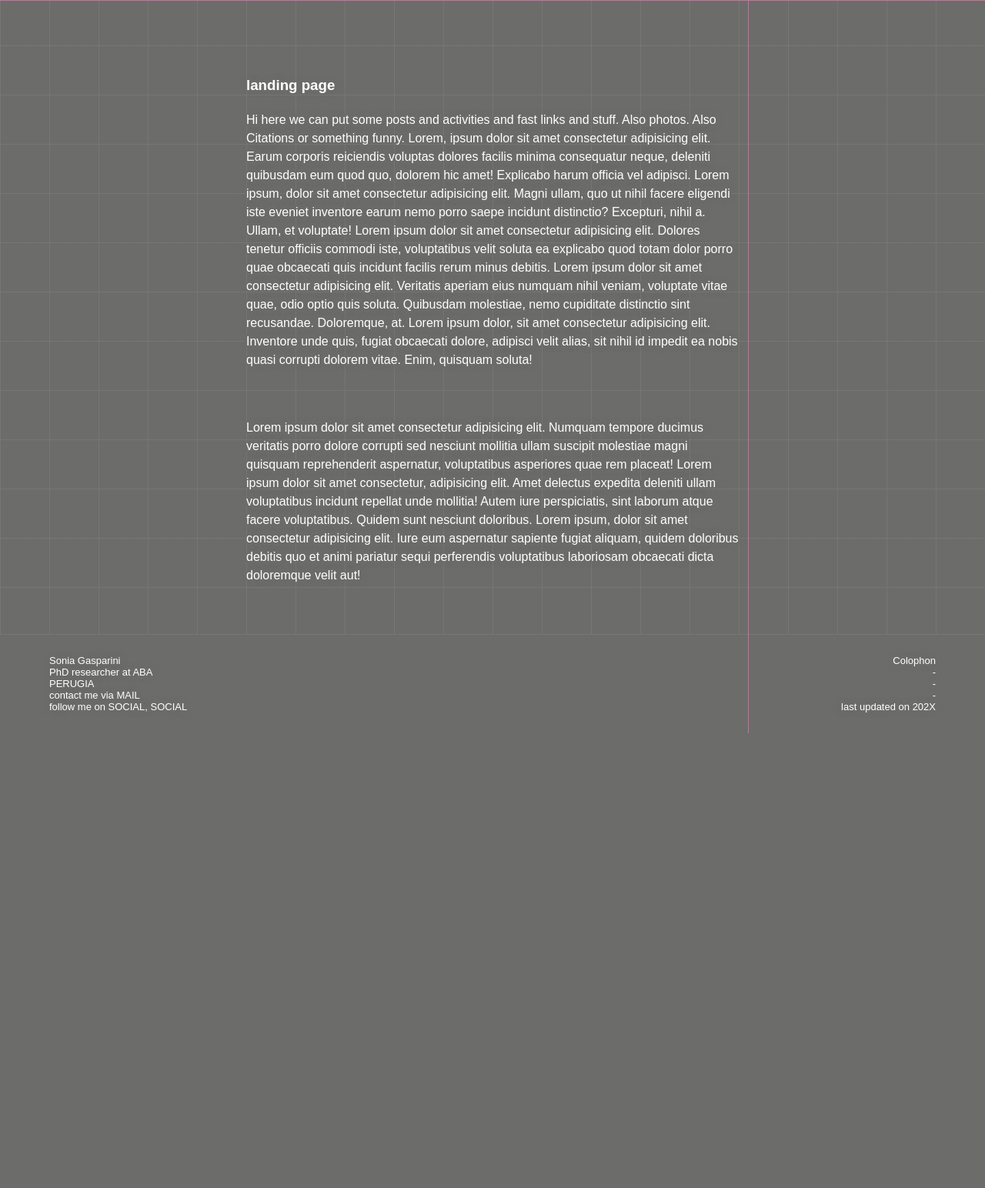
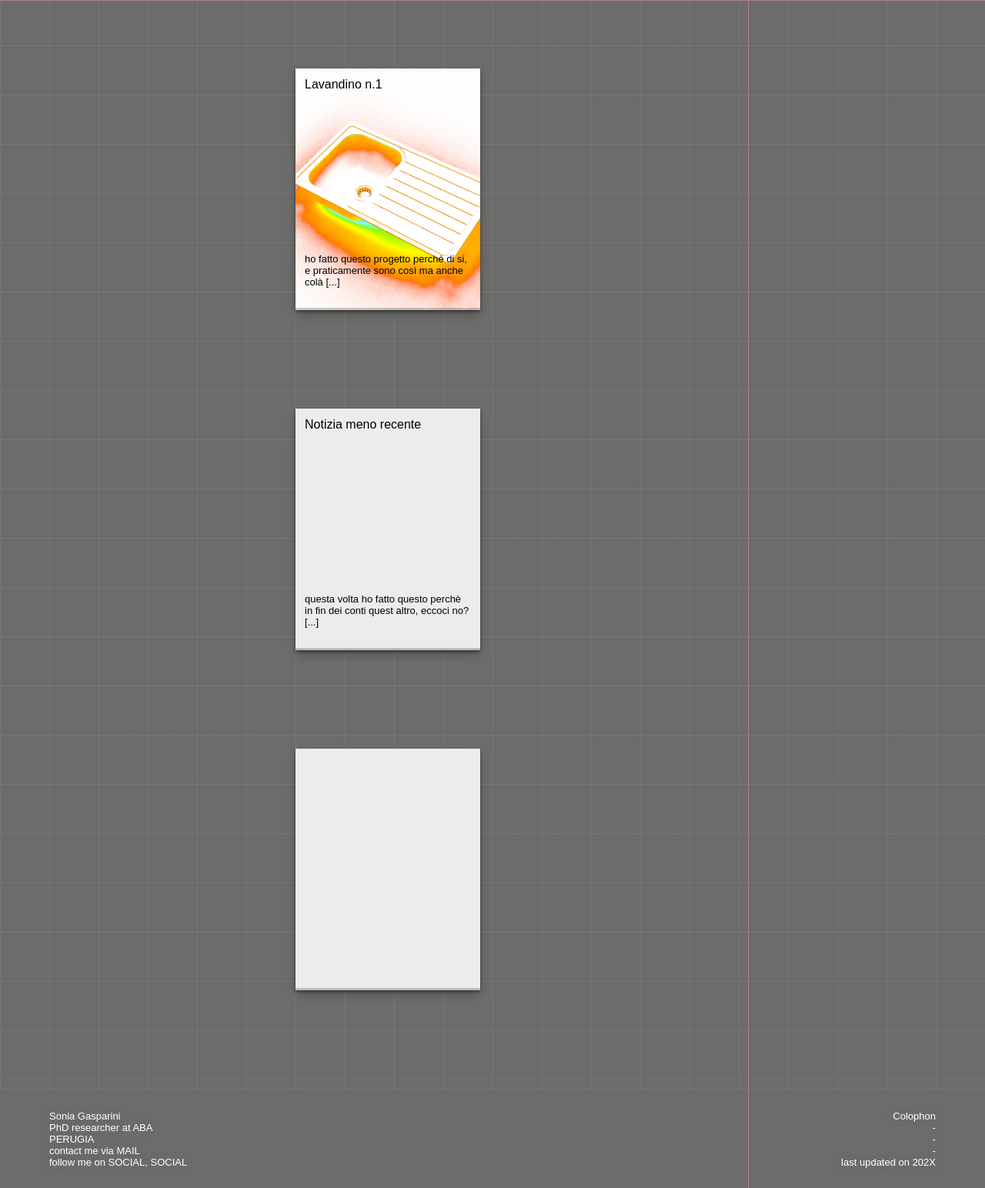
Before and after one commit to redmattre/soniaswebsite, a plain HTML site: page index.html in a window 1280 px wide. Shown: the part 69-1613 px from the top of the page at 77% size. Before the commit the page ends 1022 px from the top, so only its background shows below. Drawn offline with Linux system fonts and the light colour scheme.

Commit message:
diversificazione pagine
aggiunto: menu works dinamico, lading page, about, colophon, contatti, contenuto generico

```diff
--- /dev/null
+++ b/index.css
@@ -0,0 +1,57 @@
+.card {
+  width: 240px;
+  height: 314px;
+  background: rgb(236, 236, 236);
+  box-shadow: rgba(0, 0, 0, 0.4) 0px 2px 4px, rgba(0, 0, 0, 0.3) 0px 7px 13px -3px, rgba(0, 0, 0, 0.2) 0px -3px 0px inset;
+
+  margin-left: 30vw;
+  margin-right: 30xsvw;
+  margin-bottom: 8rem;
+  text-shadow: none;
+  overflow: hidden;
+
+  color: var(--nerone); /*QUI DOVREBBE ESSERE IL CONTRARIO*/
+}
+
+.card-img {
+    /* background-color: red; */
+    height: 65%;
+    padding: 5%;
+}
+
+.text {
+    height: 25%;
+    padding: 5%;
+    /* background-color: green; */
+    font-size: small;
+}
+
+#immagine1 {
+    background-image: url("kkk.jpg");
+    background-position: center;
+    background-size: cover;
+}
+
+#immagine2 {
+    text-shadow: none;
+    background-image: url("");
+    background-position: center;
+    background-size: cover;
+}
+
+#immagine3 {
+    text-shadow: none;
+    background-image: url();
+    background-position: center;
+    background-size: cover;
+}
+
+@media only screen and (orientation: portrait) {
+  .card {
+      width: 190px;
+      height: 254px;
+
+      margin-left: 10vw;
+      margin-right: 10vw;
+  }
+}
--- a/index.html
+++ b/index.html
@@ -5,6 +5,7 @@
     <meta name="viewport" content="width=device-width, initial-scale=1.0">
     <link rel="stylesheet" href="style.css">
     <link rel="stylesheet" href="navbar.css">
+    <link rel="stylesheet" href="index.css">
     <title>main</title>
 </head>
 <body>
@@ -49,28 +50,31 @@
                 <div class="hover-underline-animation">
                     <div class="theme-toggler">☼</div>
                 </div>
-                <!-- •
-                <div class="hover-underline-animation">
-                    <div class="hand-toggler">☞</div>
-                </div> -->
             </div>
             <div class="line"></div>
         </div>
 
-        <div class="bodyText">
-            <h3>landing page</h3>
-            Hi here we can put some posts and activities and fast links and stuff. Also photos. Also Citations or something funny.
-            Lorem, ipsum dolor sit amet consectetur adipisicing elit. Earum corporis reiciendis voluptas dolores facilis minima consequatur neque, deleniti quibusdam eum quod quo, dolorem hic amet! Explicabo harum officia vel adipisci.
-            Lorem ipsum, dolor sit amet consectetur adipisicing elit. Magni ullam, quo ut nihil facere eligendi iste eveniet inventore earum nemo porro saepe incidunt distinctio? Excepturi, nihil a. Ullam, et voluptate!
-            Lorem ipsum dolor sit amet consectetur adipisicing elit. Dolores tenetur officiis commodi iste, voluptatibus velit soluta ea explicabo quod totam dolor porro quae obcaecati quis incidunt facilis rerum minus debitis.
-            Lorem ipsum dolor sit amet consectetur adipisicing elit. Veritatis aperiam eius numquam nihil veniam, voluptate vitae quae, odio optio quis soluta. Quibusdam molestiae, nemo cupiditate distinctio sint recusandae. Doloremque, at.
-            Lorem ipsum dolor, sit amet consectetur adipisicing elit. Inventore unde quis, fugiat obcaecati dolore, adipisci velit alias, sit nihil id impedit ea nobis quasi corrupti dolorem vitae. Enim, quisquam soluta!
+        <div class="card" id="immagine1">
+            <div class="card-img">
+                Lavandino n.1
+            </div>
+            <div class="text">ho fatto questo progetto perchè di si, e praticamente sono così ma anche colà [...]</div>
         </div>
 
-        <div class="bodyText">
-            Lorem ipsum dolor sit amet consectetur adipisicing elit. Numquam tempore ducimus veritatis porro dolore corrupti sed nesciunt mollitia ullam suscipit molestiae magni quisquam reprehenderit aspernatur, voluptatibus asperiores quae rem placeat!
-            Lorem ipsum dolor sit amet consectetur, adipisicing elit. Amet delectus expedita deleniti ullam voluptatibus incidunt repellat unde mollitia! Autem iure perspiciatis, sint laborum atque facere voluptatibus. Quidem sunt nesciunt doloribus.
-            Lorem ipsum, dolor sit amet consectetur adipisicing elit. Iure eum aspernatur sapiente fugiat aliquam, quidem doloribus debitis quo et animi pariatur sequi perferendis voluptatibus laboriosam obcaecati dicta doloremque velit aut!
+        <div class="card" id="immagine2">
+            <div class="card-img">
+                Notizia meno  recente
+            </div>
+            <div class="text">questa volta ho fatto questo perchè in fin dei conti quest altro, eccoci no? [...]</div>
+        </div>
+
+        <div class="card" id="immagine3">
+            <div class="card-img">
+
+            </div>
+            <div class="text">
+
+            </div>
         </div>
 
         <div id="footer">
@@ -81,7 +85,7 @@
                 follow me on SOCIAL, SOCIAL
             </div>
             <div id="footer-text-dx">
-                <a href=""></a>Colophon<br>
+                <a href="https://www.pierpaoloovarini.it/" target="_blank" class="footer-links">Colophon <br> <br> <br> <br> <br></a><br>
                 - <br>
                 - <br>
                 - <br>
--- a/style.css
+++ b/style.css
@@ -11,6 +11,8 @@
   --scacchi: var(--grigino);
 
   --textcolor: var(--nerone);
+
+  --pageUnit: calc(10vw / 1.6);
 }
 
 body {
@@ -18,6 +20,7 @@ body {
   padding: 0;
   overscroll-behavior: none;
   color: var(--textcolor);
+  /* min-height: 100vh; */
 
   font-family: Arial, Helvetica, sans-serif;
   text-shadow: var(--fondale) 0rem 0rem 1px;
@@ -35,6 +38,10 @@ body {
       linear-gradient(to bottom, var(--grigino) 1px, transparent 1px);
 }
 
+/* .container {
+  min-height: 100%;
+} */
+
 ::-webkit-scrollbar {
   display: none;
 }
@@ -44,7 +51,7 @@ body {
   top: 0;
   padding-top: 1rem;
   background: transparent;
-  margin-bottom: 6rem;
+  margin-bottom: 5.5rem;
 }
 
 #mainName {
@@ -65,13 +72,17 @@ body {
 a {
   all: unset;
   cursor: pointer;
+  /* display: inline;
+  text-decoration: none;
+  color: inherit; */
+  /* background-color: red; */
 }
 
 .bodyText {
   margin-left: 25vw;
   margin-right: 25vw;
 
-  margin-top: 4rem;
+  margin-top: 2rem;
   margin-bottom: 4rem;
   text-align: left;
   line-height: 1.5;
@@ -166,6 +177,8 @@ a {
 }
 
 #footer {
+  margin-top: auto;
+  bottom: 0;
   height: 8rem;
   background-color: var(--fondale);
   border-top: var(--grigino) 1px solid;
@@ -195,3 +208,9 @@ a {
   align-items: center;
   margin-right: 5vw;
 }
+
+.footer-links {
+  position: absolute;
+  /* width: 4rem;
+  height: 2rem; */
+}
```
Also changed, not shown: about.html (+13 -6 lines), contacts.html (+7 -7 lines), works.css (added, +60 -0 lines), works.html (+45 -11 lines), gigante.jpeg (added), kkk.jpg (added).
